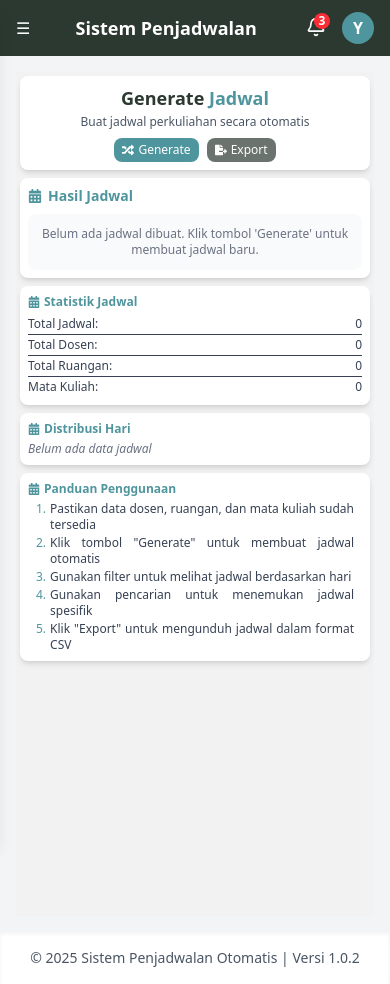
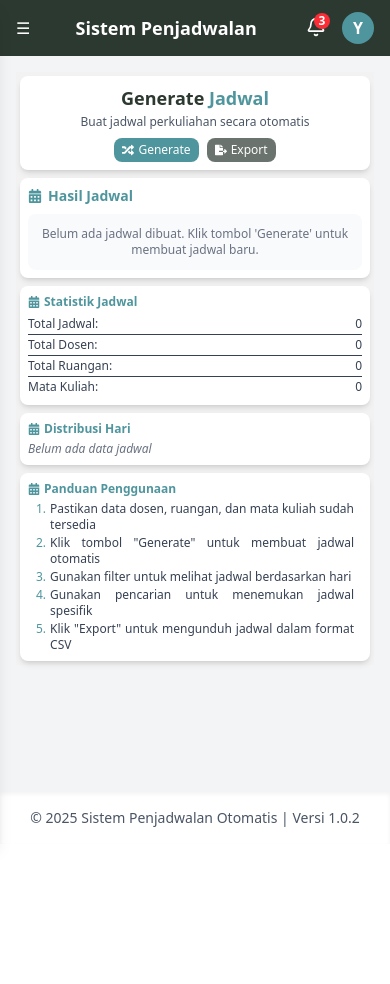
Before and after one commit to keqi000/proyek-pengembangan-web-berbasis-framework-terbaru, a Next.js app: page /admin/generate_schedule in a window 390 px wide. After the commit the page ends 844 px from the top, so only its background shows below. Built offline with nearby package versions, Linux system fonts and the light colour scheme.

Commit message:
update responsive layout bawah

```diff
--- a/src/app/admin/generate_schedule/page.tsx
+++ b/src/app/admin/generate_schedule/page.tsx
@@ -179,7 +179,7 @@ const GenerateJadwal = () => {
   };
 
   return (
-    <div className="w-full max-w-full p-1 sm:p-2 md:p-4 bg-[#F2F2F2] min-h-screen">
+    <div className="w-full max-w-full p-1 sm:p-2 md:p-4 bg-[#F2F2F2]">
       {/* Header Section */}
       <div className="bg-white p-2 sm:p-3 md:p-4 rounded-lg shadow-md mb-2 sm:mb-3">
         <div className="flex flex-col md:flex-row justify-between items-center gap-2">
--- a/src/app/admin/lecturers/page.tsx
+++ b/src/app/admin/lecturers/page.tsx
@@ -96,7 +96,7 @@ const KelolaDosen = () => {
   );
 
   return (
-    <div className="container mx-auto p-4 bg-[#F2F2F2] min-h-screen">
+    <div className="container mx-auto p-4 bg-[#F2F2F2] ">
       {/* Header Section */}
       <div className="bg-white p-6 rounded-lg shadow-md mb-6">
         <div className="flex flex-col md:flex-row justify-between items-center">
--- a/src/app/admin/manage_subject/page.tsx
+++ b/src/app/admin/manage_subject/page.tsx
@@ -203,7 +203,7 @@ const KelolaMataKuliah = () => {
   };
 
   return (
-    <div className="w-full max-w-full overflow-hidden p-2 sm:p-4 bg-[#F2F2F2] min-h-screen">
+    <div className="w-full max-w-full overflow-hidden p-2 sm:p-4 bg-[#F2F2F2]">
       {/* Header Section */}
       <div className="bg-white p-3 sm:p-4 md:p-6 rounded-lg shadow-md mb-4">
         <div className="flex flex-col sm:flex-row justify-between items-start sm:items-center gap-3">
--- a/src/app/admin/rooms/page.tsx
+++ b/src/app/admin/rooms/page.tsx
@@ -102,7 +102,7 @@ const KelolaRuangan = () => {
   );
 
   return (
-    <div className="w-full max-w-full overflow-hidden p-2 sm:p-4 bg-[#F2F2F2] min-h-screen">
+    <div className="w-full max-w-full overflow-hidden p-2 sm:p-4 bg-[#F2F2F2]">
       {/* Header Section */}
       <div className="bg-white p-3 sm:p-4 md:p-6 rounded-lg shadow-md mb-3 sm:mb-4">
         <div className="flex flex-col sm:flex-row justify-between items-start sm:items-center gap-3">
```
